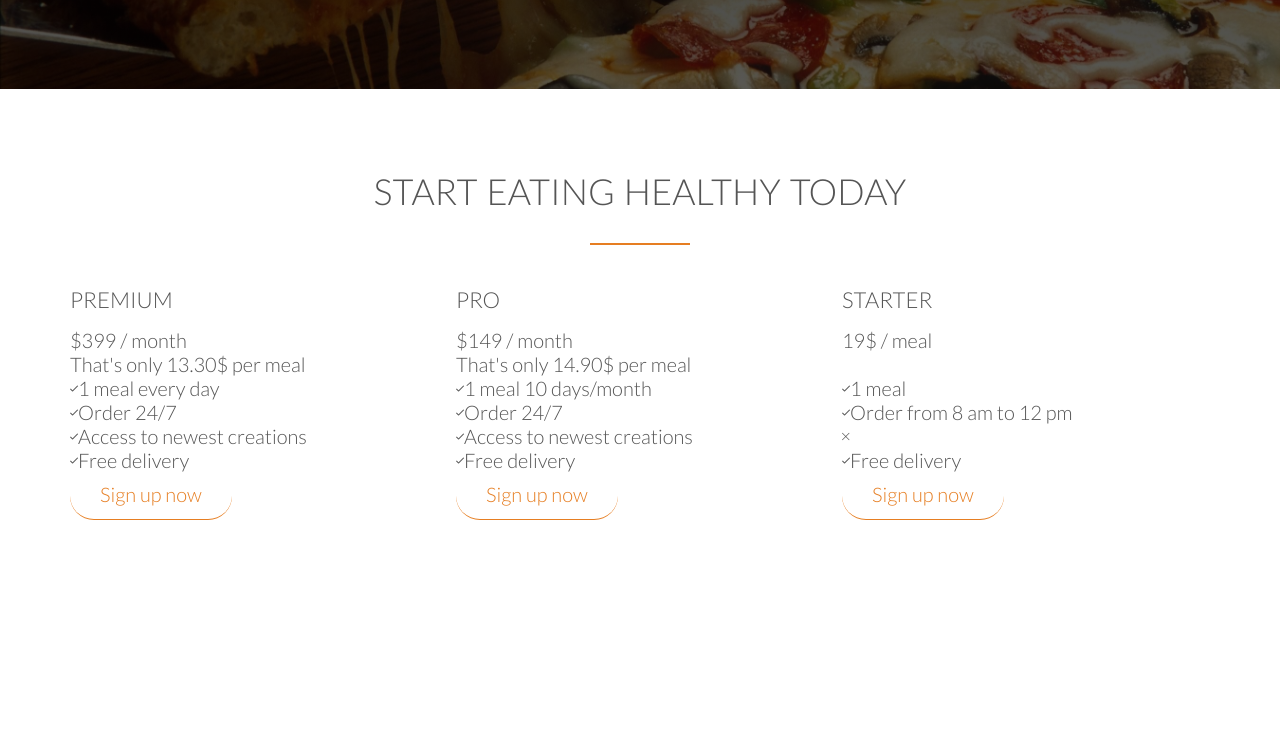
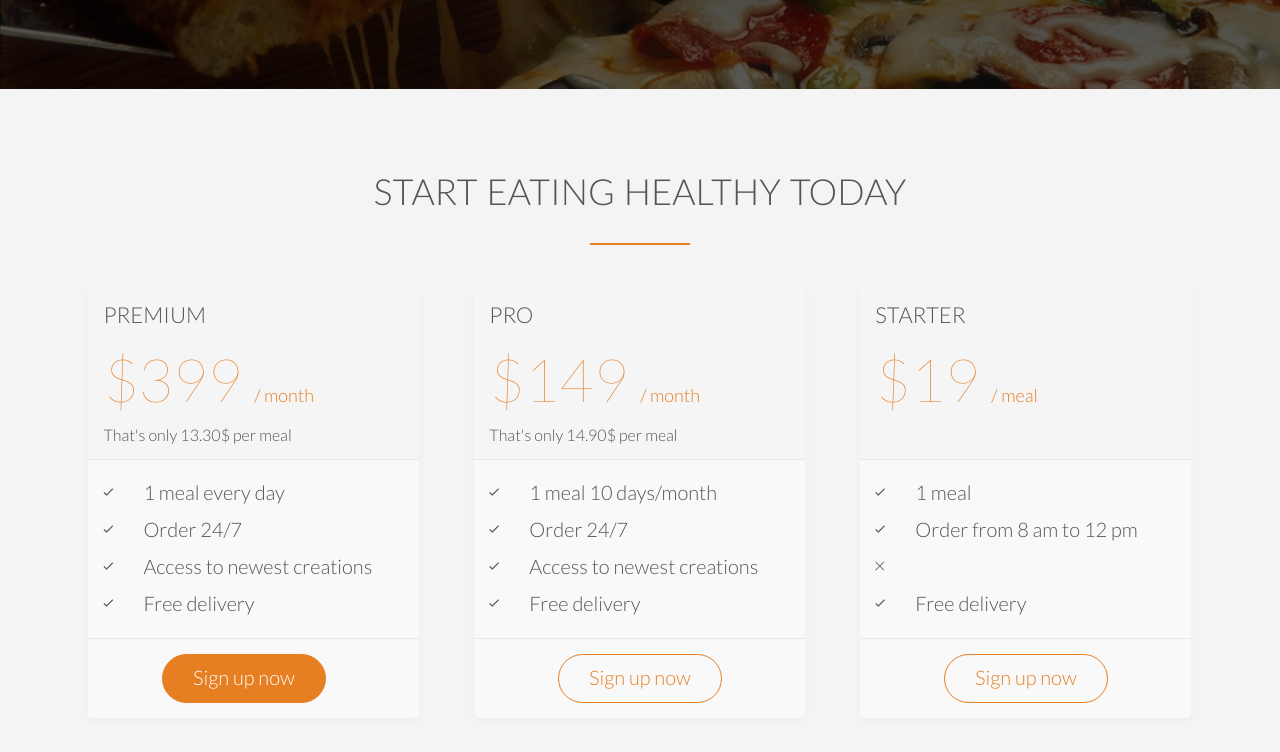
Before and after one commit to CodeIsaMystic/Omnifood-project, a plain HTML site: page app/index.html in a window 1280 px wide. Shown: the part 3808-4560 px from the top of the page. Before the commit the page ends 4419 px from the top, so only its background shows below. Drawn offline with nearby package versions, Linux system fonts and the light colour scheme; files whose address does not match are found by name.

Commit message:
ending signUp section

```diff
--- a/app/assets/css/style.css
+++ b/app/assets/css/style.css
@@ -303,6 +303,8 @@ a:active {
   color: #fff;
 }
 
+
+/* = Testimonials boxes  */
 .testimonials blockquote {
   position: relative;
   margin-top: 40px;
@@ -330,3 +332,53 @@ a:active {
   margin-right: 10px;
   vertical-align: middle;
 }
+
+/* ============================================ */
+/* SECTION 06 -   PLANS  */
+/* ============================================ */
+.plans {
+  background-color: #f4f4f4;
+}
+
+/* = Plan boxes  */
+.plan-box {
+  background-color: #f9f9f9;
+  border-radius: 5px;
+  width: 90%;
+  margin-left: 5%;
+  box-shadow: 0 4px 6px #efefef;
+  transform: scale(1);
+  transition: all 0.4s ease-in-out;
+}
+.plan-box:hover {
+  transform: scale(1.1);
+}
+
+.plan-box div {
+  padding: 15px;
+  border-bottom: 1px solid #e8e8e8;
+}
+.plan-box div:first-child {
+  background-color: #f5f5f5;
+  border-top-left-radius: 5px;
+  border-top-right-radius: 5px;
+}
+.plan-box div:last-child {
+  text-align: center;
+  border: 0;
+}
+.plan-box__price {
+  margin-bottom: 10px;
+  color: #E67E22;
+  font-size: 300%;
+  font-weight: 100;
+}
+.plan-box__price span{
+  /*  font-size parent is __price not basic settings  */
+  font-size: 30%;
+  font-weight: 300;
+}
+.plan-box__price-meal {
+  font-size: 80%;
+}
+.plan-box ul li {  padding: 5px 0; }
--- a/app/index.html
+++ b/app/index.html
@@ -257,28 +257,28 @@
         </section>
 
 
-        <section class="section-plans" id="plans">
+        <section class="plans" id="plans">
             <div class="row">
                 <h2>Start eating healthy today</h2>
             </div>
             <div class="row">
                 <div class="col span-1-of-3">
-                    <div class="plan-box js--wp-4">
+                    <div class="plan-box">
                         <div>
                             <h3>Premium</h3>
-                            <p class="plan-price">$399 <span>/ month</span></p>
-                            <p class="plan-price-meal">That's only 13.30$ per meal</p>
+                            <p class="plan-box__price">$399 <span>/ month</span></p>
+                            <p class="plan-box__price-meal">That's only 13.30$ per meal</p>
                         </div>
                         <div>
                             <ul>
-                                <li><i class="ion-ios-checkmark-empty icon-small"></i>1 meal every day</li>
-                                <li><i class="ion-ios-checkmark-empty icon-small"></i>Order 24/7</li>
-                                <li><i class="ion-ios-checkmark-empty icon-small"></i>Access to newest creations</li>
-                                <li><i class="ion-ios-checkmark-empty icon-small"></i>Free delivery</li>
+                                <li><i class="ion-ios-checkmark-empty icon--small"></i>1 meal every day</li>
+                                <li><i class="ion-ios-checkmark-empty icon--small"></i>Order 24/7</li>
+                                <li><i class="ion-ios-checkmark-empty icon--small"></i>Access to newest creations</li>
+                                <li><i class="ion-ios-checkmark-empty icon--small"></i>Free delivery</li>
                             </ul>
                         </div>
                         <div>
-                            <a href="#" class="btn btn-full">Sign up now</a>
+                            <a href="#" class="btn btn--full">Sign up now</a>
                         </div>
                     </div>
                 </div>
@@ -286,19 +286,19 @@
                     <div class="plan-box">
                         <div>
                             <h3>Pro</h3>
-                            <p class="plan-price">$149 <span>/ month</span></p>
-                            <p class="plan-price-meal">That's only 14.90$ per meal</p>
+                            <p class="plan-box__price">$149 <span>/ month</span></p>
+                            <p class="plan-box__price-meal">That's only 14.90$ per meal</p>
                         </div>
                         <div>
                             <ul>
-                                <li><i class="ion-ios-checkmark-empty icon-small"></i>1 meal 10 days/month</li>
-                                <li><i class="ion-ios-checkmark-empty icon-small"></i>Order 24/7</li>
-                                <li><i class="ion-ios-checkmark-empty icon-small"></i>Access to newest creations</li>
-                                <li><i class="ion-ios-checkmark-empty icon-small"></i>Free delivery</li>
+                                <li><i class="ion-ios-checkmark-empty icon--small"></i>1 meal 10 days/month</li>
+                                <li><i class="ion-ios-checkmark-empty icon--small"></i>Order 24/7</li>
+                                <li><i class="ion-ios-checkmark-empty icon--small"></i>Access to newest creations</li>
+                                <li><i class="ion-ios-checkmark-empty icon--small"></i>Free delivery</li>
                             </ul>
                         </div>
                         <div>
-                            <a href="#" class="btn btn-ghost">Sign up now</a>
+                            <a href="#" class="btn btn--ghost">Sign up now</a>
                         </div>
                     </div>
                 </div>
@@ -306,25 +306,25 @@
                     <div class="plan-box">
                         <div>
                             <h3>Starter</h3>
-                            <p class="plan-price">19$ <span>/ meal</span></p>
-                            <p class="plan-price-meal">&nbsp;</p>
+                            <p class="plan-box__price">$19 <span>/ meal</span></p>
+                            <p class="plan-box__price-meal">&nbsp;</p>
                         </div>
                         <div>
                             <ul>
-                                <li><i class="ion-ios-checkmark-empty icon-small"></i>1 meal</li>
-                                <li><i class="ion-ios-checkmark-empty icon-small"></i>Order from 8 am to 12 pm</li>
-                                <li><i class="ion-ios-close-empty icon-small"></i></li>
-                                <li><i class="ion-ios-checkmark-empty icon-small"></i>Free delivery</li>
+                                <li><i class="ion-ios-checkmark-empty icon--small"></i>1 meal</li>
+                                <li><i class="ion-ios-checkmark-empty icon--small"></i>Order from 8 am to 12 pm</li>
+                                <li><i class="ion-ios-close-empty icon--small"></i></li>
+                                <li><i class="ion-ios-checkmark-empty icon--small"></i>Free delivery</li>
                             </ul>
                         </div>
                         <div>
-                            <a href="#" class="btn btn-ghost">Sign up now</a>
+                            <a href="#" class="btn btn--ghost">Sign up now</a>
                         </div>
                     </div>
                 </div>
             </div>
         </section>
-        <!--
+
         <section class="section-form">
             <div class="row">
                 <h2>We're happy to hear from you</h2>
@@ -390,6 +390,8 @@
             </div>
         </section>
 
+
+         <!--
         <footer>
             <div class="row">
                 <div class="col span-1-of-2">
```
